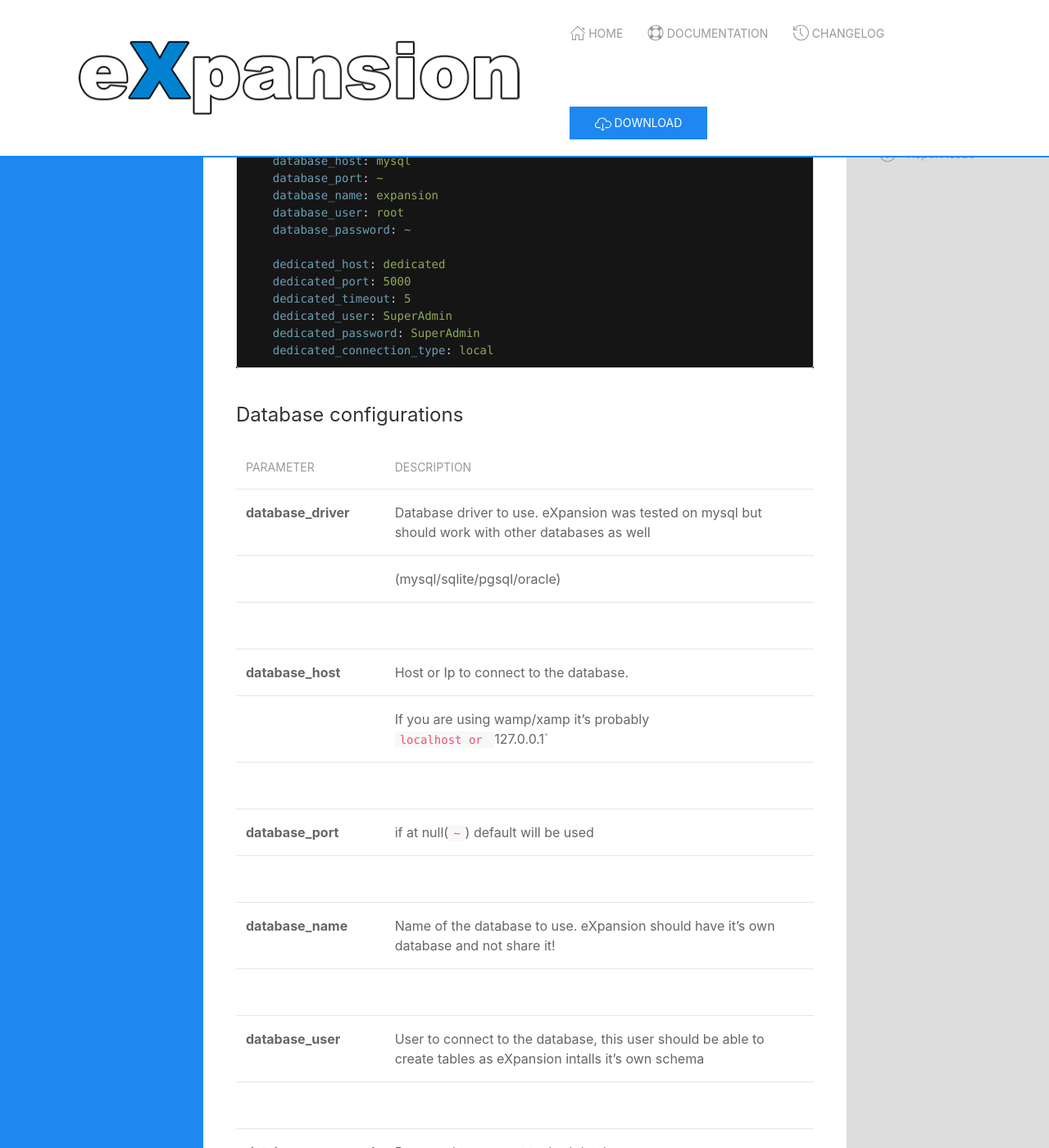
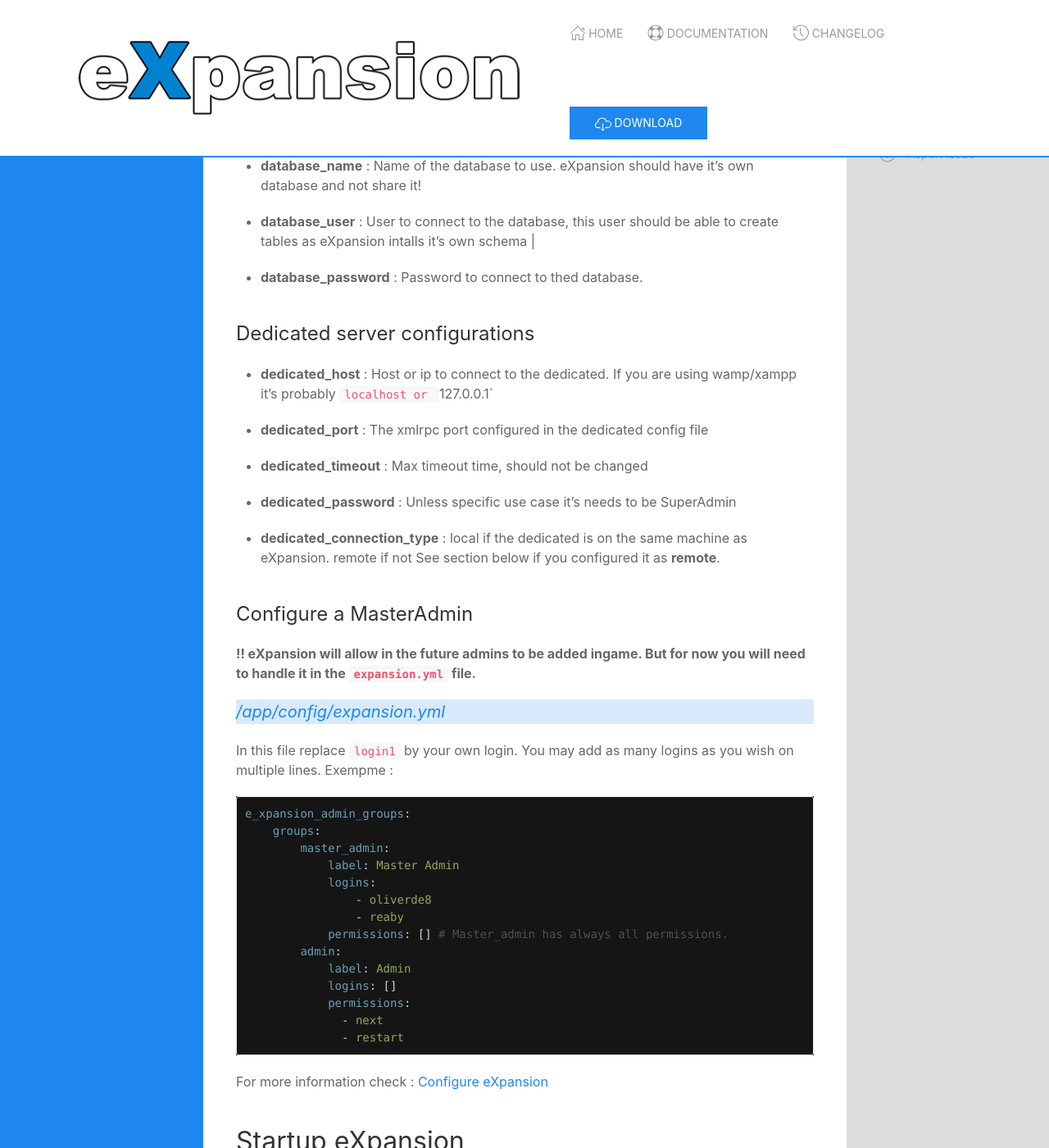
Before and after one commit to ileckfi/eXpansionPluginPack.github.io, a Jekyll site: the page built from docs/admin/install/linux/ubuntu_16_04.md, in a window 1280 px wide and 1400 px high, scrolled down 2909 px. Shown: the whole window at 82% size. Built offline with Jekyll 4.4.1, drawn with Linux system fonts in a browser that asks for light colours; nearby versions of some CDN libraries; our own code applies the rules of GitHub Pages for plain Markdown files; some of the changed text lies outside the part shown.

Commit message:
Updated install tutorials to be more clear.

````diff
--- a/_includes/docs/install/config_base.md
+++ b/_includes/docs/install/config_base.md
@@ -1,9 +1,9 @@
 eXpansion2 is a symfony application before anything else, there are therefore a lot of symfony related configurations.
 We will ignore all this configuration and only bother about what is necessary by eXpansion.
 
-Configuration can be found in `app/config` directory. Configuration that interests us is in the `parameters.yml` file.
+Configuration can be found in `app/config` directory. Configuration that interests us is in the `parameters.yml` and  `expansion.yml` file.
 
-If you have not done so already rename the `parameters.yml.dist` to `parameters.yml`.
+If you have not done so already rename the `parameters.yml.dist` to `parameters.yml`. And `expansion.yml.dist` to `expansion.yml`.
 
 The following part of the file interests us :
 
@@ -28,33 +28,59 @@
 
 ### Database configurations
 
-| Parameter             | Description |
-| --------------------- | ----------- |
-| **database_driver**   | Database driver to use. eXpansion was tested on mysql but should work with other databases as well |
-|                       | (mysql/sqlite/pgsql/oracle) |
-| | |
-| **database_host**     | Host or Ip to connect to the database. |
-|                       | If you are using wamp/xamp it's probably `localhost or `127.0.0.1` |
-| | |
-| **database_port**     | if at null(`~`) default will be used |
-| | |
-| **database_name**     | Name of the database to use. eXpansion should have it's own database and not share it!|
-| | |
-| **database_user**     | User to connect to the database, this user should be able to create tables as eXpansion intalls it's own schema |
-| | |
-| **database_password** | Password to connect to thed database. |
+
+* **database_driver** : Database driver to use.
+eXpansion was tested on mysql but should work with other databases as well (mysql/sqlite/pgsql/oracle)
+
+* **database_host** : Host or Ip to connect to the database.
+If you are using wamp/xamp it's probably `localhost` or `127.0.0.1`
+
+* **database_port** : if at null(`~`) default will be used
+
+* **database_name** : Name of the database to use. eXpansion should have it's own database and not share it!
+
+* **database_user** : User to connect to the database, this user should be able to create tables as eXpansion intalls
+it's own schema |
+
+* **database_password** : Password to connect to thed database.
 
 ### Dedicated server configurations
 
-| Parameter                 | Description |
-| ---------------------     | ----------- |
-| **dedicated_host**        | Host or ip to connect to the dedicated. |
-|                           | If you are using wamp/xampp it's probably `localhost or `127.0.0.1` |
-| **dedicated_port**        | the xmlrpc port configured in the dedicated config file |
-| | |
-| **dedicated_timeout**     | Max timeout time, should not be changed |
-| | |
-| **dedicated_password**    | Unless specific use case it's needs to be SuperAdmin |
-| | |
-| **dedicated_connection_type** | local if the dedicated is on the same machine as eXpansion. remote if not |
-|                               | See section below if you configured it as **remote** |
+
+* **dedicated_host** : Host or ip to connect to the dedicated.
+If you are using wamp/xampp it's probably `localhost or `127.0.0.1`
+
+* **dedicated_port** : The xmlrpc port configured in the dedicated config file
+
+* **dedicated_timeout** : Max timeout time, should not be changed
+
+* **dedicated_password** : Unless specific use case it's needs to be SuperAdmin
+
+* **dedicated_connection_type** : local if the dedicated is on the same machine as eXpansion. remote if not
+See section below if you configured it as **remote**.
+
+
+### Configure a MasterAdmin
+
+**!! eXpansion will allow in the future admins to be added ingame. But for now you will need to handle it in the `expansion.yml` file.**
+
+> /app/config/expansion.yml
+
+In this file replace `login1` by your own login. You may add as many logins as you wish on multiple lines. Exempme :
+
+```yml
+e_xpansion_admin_groups:
+    groups:
+        master_admin:
+            label: Master Admin
+            logins:
+                - oliverde8
+                - reaby
+            permissions: [] # Master_admin has always all permissions.
+        admin:
+            label: Admin
+            logins: []
+            permissions:
+              - next
+              - restart
+```
--- a/docs/admin/install/linux/ubuntu_16_04.md
+++ b/docs/admin/install/linux/ubuntu_16_04.md
@@ -18,10 +18,6 @@
 
 {% include docs/install/linux/composer.md %}
 
-## Install / Update eXpansion
-
-{% include docs/install/install_base.md %}
-
 ## Configure eXpansion
 
 {% include docs/install/config_base.md %}
@@ -31,3 +27,7 @@
 ## Startup eXpansion
 
 {% include docs/install/linux/start_base.md %}
+
+## Update eXpansion
+
+{% include docs/install/update_base.md %}
````
Also changed, not shown: docs/admin/install/linux/debian_8.md (+4 -4 lines), docs/admin/install/linux/debian_9.md (+4 -4 lines), docs/admin/install/windows.md (+5 -5 lines), _includes/docs/install/update_base.md (renamed from _includes/docs/install/install_base.md).
